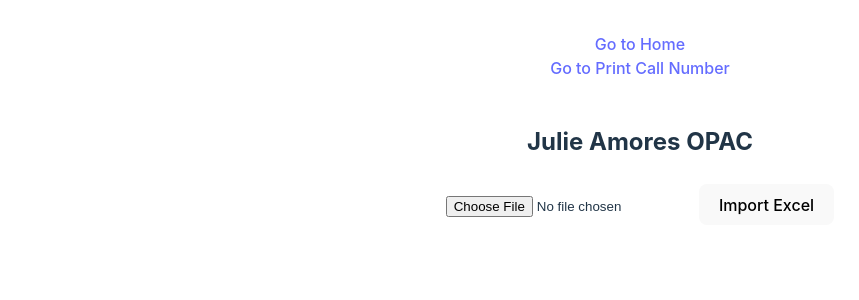
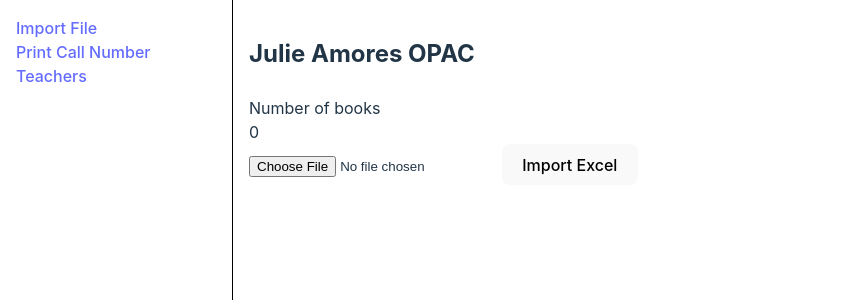
Before and after one commit to bsnman/OPAc-frontend, a Vue app: page /reports/call-number in a window 1280 px wide. Shown: the top 300 px of the page, without its empty margins (0-859 px from the left). Built offline with nearby package versions, Linux system fonts and the light colour scheme; no server answers.

Commit message:
adjust ui add sidebar

```diff
--- a/src/App.vue
+++ b/src/App.vue
@@ -1,14 +1,28 @@
-<script setup lang="ts"></script>
+<script setup lang="ts">
+import SideBar from "./components/common/SideBar.vue";
+</script>
 
 <template>
-  <div>
-    <div><router-link to="/">Go to Home</router-link></div>
-    <div>
-      <router-link to="/print-call-number">Go to Print Call Number</router-link>
+  <div class="main-container">
+    <div class="sidebar-container">
+      <SideBar />
     </div>
-    <br />
-    <router-view></router-view>
+    <div class="workspace-container">
+      <router-view></router-view>
+    </div>
   </div>
 </template>
 
-<style scoped></style>
+<style scoped>
+.main-container {
+  display: flex;
+  height: 100%;
+}
+.sidebar-container {
+  border-right: 1px solid #000;
+}
+
+.workspace-container {
+  padding: 1rem;
+}
+</style>
--- /dev/null
+++ b/src/components/common/SideBar.vue
@@ -0,0 +1,22 @@
+<script setup lang="ts"></script>
+
+<template>
+  <div class="sidebar-component">
+    <div><router-link to="/">Import File</router-link></div>
+    <div>
+      <router-link to="/print-call-number">Print Call Number</router-link>
+    </div>
+    <div>
+      <router-link to="/print-call-number">Teachers</router-link>
+    </div>
+  </div>
+</template>
+
+<style scoped>
+.sidebar-component {
+  width: 200px;
+  display: flex;
+  flex-direction: column;
+  padding: 1rem;
+}
+</style>
--- a/src/components/homepage/HomePage.vue
+++ b/src/components/homepage/HomePage.vue
@@ -1,19 +1,34 @@
 <script setup lang="ts">
-import { ref } from "vue";
+import { ref, onMounted } from "vue";
 import { useBooksStore } from "../../store/booksStore.ts";
 
 const bookStore = useBooksStore();
 const formEl = ref<HTMLFormElement>();
-function clickImportExcel() {
+async function clickImportExcel() {
   const formData = new FormData(formEl.value);
 
-  bookStore.importFile(formData);
+  const imported = await bookStore.importFile(formData);
+
+  if (imported) {
+    bookStore.getBooks();
+  }
 }
+
+onMounted(() => {
+  bookStore.getBooks();
+});
 </script>
 
 <template>
   <div>
     <h2 class="title">Julie Amores OPAC</h2>
+
+    <div>
+      <div>Number of books</div>
+      <div>
+        {{ bookStore.count }}
+      </div>
+    </div>
 
     <div>
       <form ref="formEl" @submit.prevent>
--- a/src/store/booksStore.ts
+++ b/src/store/booksStore.ts
@@ -36,5 +36,5 @@ export const useBooksStore = defineStore("bookStore", () => {
     return imported;
   }
 
-  return { state, getBooks, getBooksNextPage, importFile, hasNextPage };
+  return { state, count, getBooks, getBooksNextPage, importFile, hasNextPage };
 });
--- a/src/style.css
+++ b/src/style.css
@@ -59,10 +59,7 @@ button:focus-visible {
 }
 
 #app {
-  max-width: 1280px;
-  margin: 0 auto;
-  padding: 2rem;
-  text-align: center;
+  height: 100vh;
 }
 
 @media print {
@@ -71,6 +68,7 @@ button:focus-visible {
     margin: 0;
     padding: 0;
     height: 0;
+    width: 0
   }
 
   .printable,
```
Also changed, not shown: src/components/teachers/TeachersPage.vue (added).
